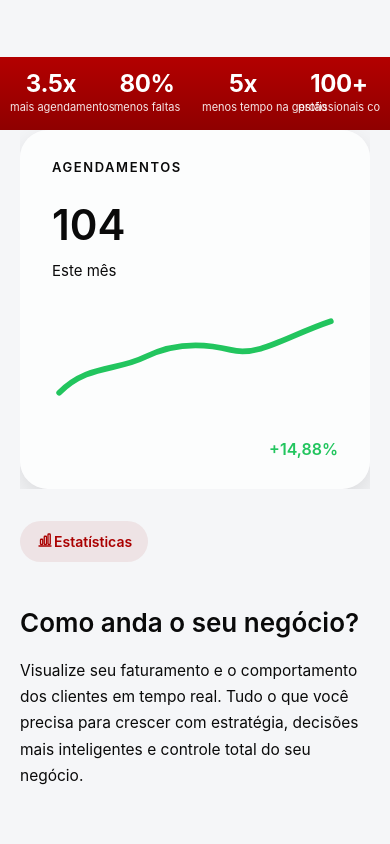
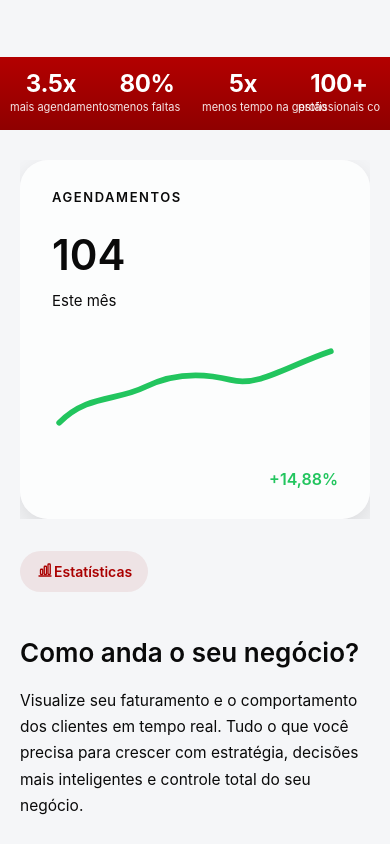
Before and after one commit to suporteeligi-cpu/eligi-fron-tend, a Next.js app: page / in a window 390 px wide. Shown: the part 1540-2384 px from the top of the page. Built offline with nearby package versions, Linux system fonts and the light colour scheme.

Commit message:
chore: deploy update

```diff
--- a/src/app/components/sections/StatisticsSection.module.css
+++ b/src/app/components/sections/StatisticsSection.module.css
@@ -105,7 +105,7 @@
 
 @media (max-width: 640px) {
   .container {
-    padding: 0 20px;
+    padding: 30px 20px;
     gap: 32px;
   }
 
```
